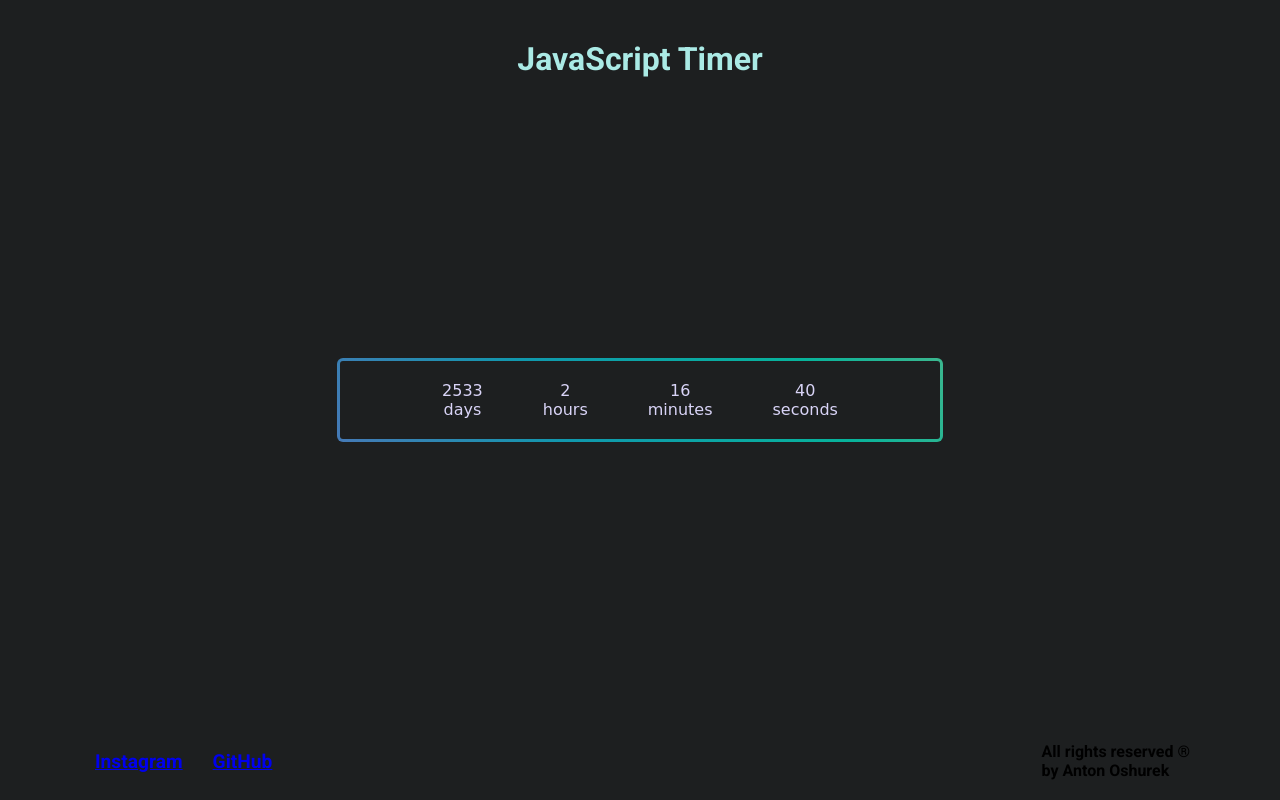
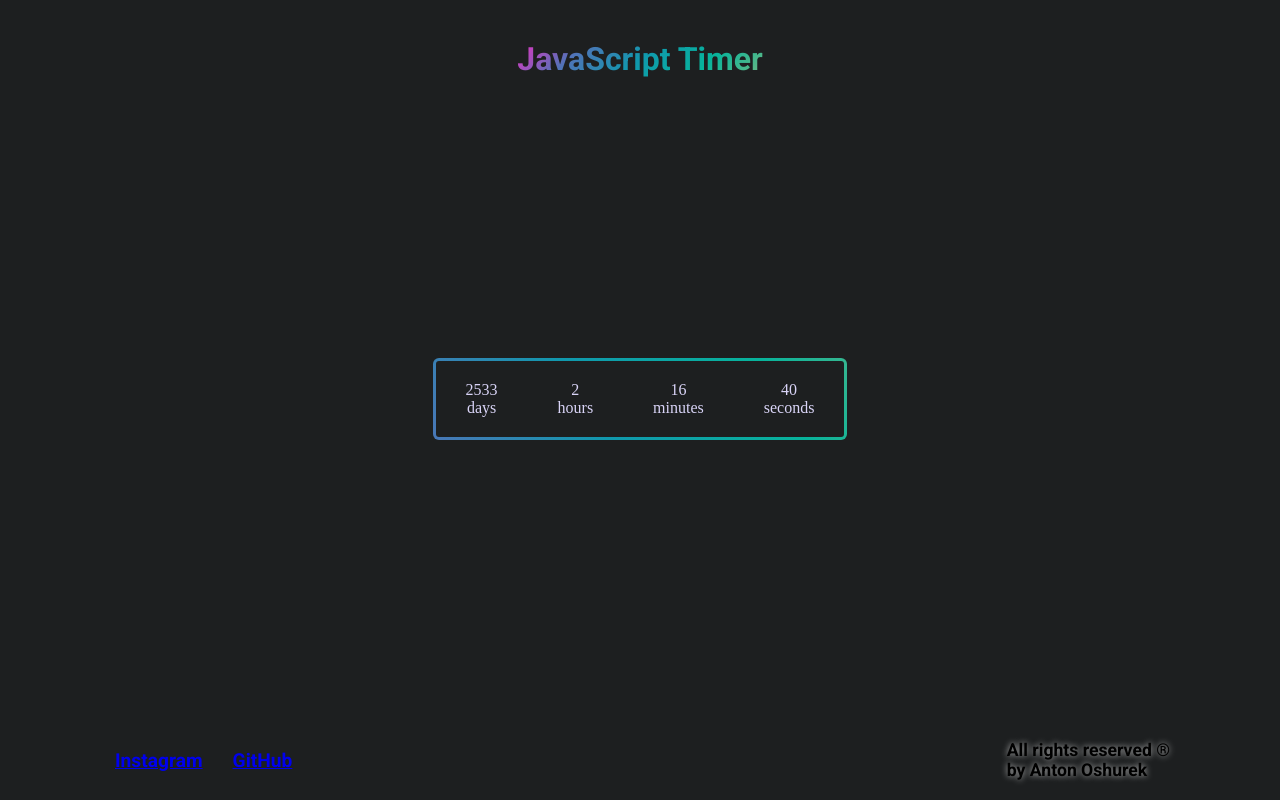
Before and after one commit to AntonOshurek/JS-Timer-Landing-Page, a plain HTML site: page index.html in a window 1280 px wide. Drawn offline with Linux system fonts and the light colour scheme; a web font is replaced by a local one.

Commit message:
editing header and footer styles

```diff
--- a/index.html
+++ b/index.html
@@ -21,31 +21,25 @@
     <!--font-family: 'Goblin One', cursive;-->
 </head>
 <body class="body">
-    <header class="header">
-        <h1>JavaScript Timer</h1>
+    <header class="header container">
+        <h1 class="header-title">JavaScript Timer</h1>
     </header>
 
-    <main class="main">
-        <div id="main_title">
-            <picture>
-
-            </picture>
-            <p></p>
-        </div>
-        <div id="timer">
-            <div class="count-down">
+    <main class="main container">
+        <div class="timer">
+            <div class="timer__item">
                 <p class="days">10</p>
                 <span>days</span>
             </div>
-            <div class="count-down">
+            <div class="timer__item">
                 <p class="hours">10</p>
                 <span>hours</span>
             </div>
-            <div class="count-down">
+            <div class="timer__item">
                 <p class="minets">10</p>
                 <span>minutes</span>
             </div>
-            <div class="count-down">
+            <div class="timer__item">
                 <p class="seconds">10</p>
                 <span>seconds</span>
             </div>
--- a/script.js
+++ b/script.js
@@ -1,8 +1,7 @@
 "use strict"
 
-const item = document.querySelectorAll(".count-down > p");
-const countmainelement = document.getElementById("timer");
-console.log(countmainelement);
+const item = document.querySelectorAll('.timer__item > p');
+const countmainelement = document.querySelector('.timer');
 
 let countdownDate = new Date(2028, 6, 18, 0, 0).getTime();
 
@@ -21,7 +20,6 @@ function getCountdownTime () {
     let seconds = Math.floor((distance % oneMinute) / 1000);
 
     const values = [days, hours, minutes, seconds];
-    //console.log(values);
 
     item.forEach(function (item, index) {
         item.textContent = (values[index])
@@ -29,7 +27,7 @@ function getCountdownTime () {
 
     if (distance < 0) {
         clearInterval(countdown);
-        countmainelement.innerHTML = "<h4>Ready stedy go</h4>"
+        countmainelement.innerHTML = "<h4>End of time...</h4>"
     }
 
 }
--- a/style.css
+++ b/style.css
@@ -7,7 +7,7 @@
 :root {
     --standart-white: #fff;
     --standart-black: #000;
-    --excretion-color: #d9534f;
+    --excretion-color: #07b39b;
     --main-bg-color: #1D1F20;
 }
 
@@ -35,35 +35,22 @@
 .header {
     margin-top: 40px;
     font-family: 'Roboto', sans-serif;
-    color: #AAEAE5;
+}
+
+.header-title {
+    background:  linear-gradient(135deg, #f02fc2 0%, #5073b8 25%, #1098ad 50%, #07b39b 75%, #6fba82 100%);
+    -webkit-background-clip: text;
+    -webkit-text-fill-color: transparent;
 }
 
 .main {
     height: 100%;
 }
 
-#main_title {
-    text-align: center;
-    margin: 40px;
-    color: #D6DBDB;
-    width: 600px;
 
-}
+.timer {
+    font-family: 'Goblin One';
 
-#main_title img {
-    width: 100%;
-    height: 100%;
-    margin-bottom: 20px;
-    box-shadow: 0px 10px 35px #333535;
-}
-
-#timer h4 {
-    margin: 20px 20px;
-    font-size: 150%;
-}
-
-#timer {
-    font-family: 'Goblin One', cursive;
     display: flex;
     align-items: center;
     justify-content: center;
@@ -76,7 +63,7 @@
     border-radius: var(--borderWidth);
 }
 
-#timer:after {
+.timer:after {
     content: '';
     position: absolute;
     top: calc(-1 * var(--borderWidth));
@@ -103,8 +90,7 @@
 }
 
 
-#timer .count-down {
-    /*border:3px solid #AAEAE5 ;*/
+.timer__item {
     margin: auto 10px;
     padding: 20px;
     text-align: center;
@@ -118,7 +104,23 @@
     display: flex;
     justify-content: space-between;
     align-items: center;
-    padding: 20px 0;
+    padding: 20px 20px;
+}
+
+@media (max-width: 700px) {
+    .footer {
+        flex-direction: column;
+        justify-content: space-between;
+        align-items: center;
+    }
+
+    .social-list {
+        margin-bottom: 20px;
+    }
+
+    .all-rights {
+        text-align: center;
+    }
 }
 
 .social-list {
@@ -145,3 +147,9 @@
     color: var(--standart-white);
     opacity: 0.3;
 }
+
+.all-rights > p {
+    font-size: 1.1em;
+    color: var(--standart-black);
+    text-shadow: 0px 0px 6px rgba(255, 255, 255, 0.7);
+}
```
